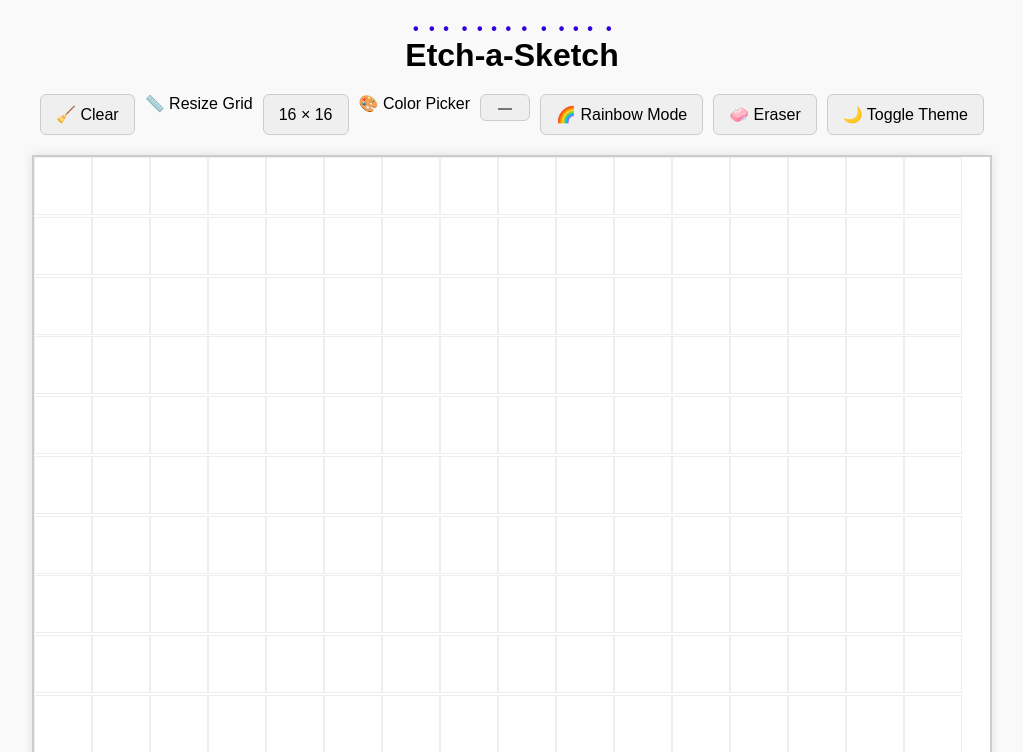
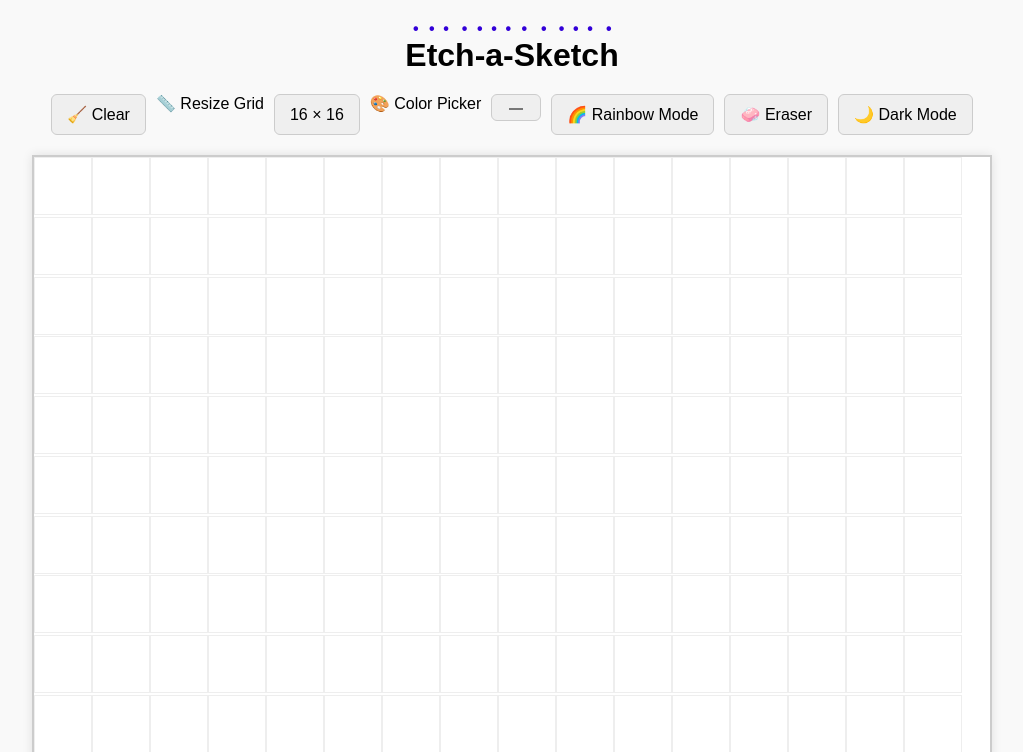
Before and after one commit to Edehify/Etch-a-Sketch, a plain HTML site: page index.html in a window 1280 px wide. Shown: the top 752 px of the page, without its empty margins (128-1151 px from the left). Drawn offline with Linux system fonts and the light colour scheme.

Commit message:
fix(ui): change toggle button to darken as required

```diff
--- a/index.html
+++ b/index.html
@@ -20,7 +20,7 @@
 
       <button id="rainbow-btn">🌈 Rainbow Mode</button>
       <button id="eraser-btn">🧼 Eraser</button>
-      <button id="theme-btn">🌙 Toggle Theme</button>
+      <button id="darken-btn">🌙 Dark Mode</button>
 </section>
     <main class="grid-container">
 
```
